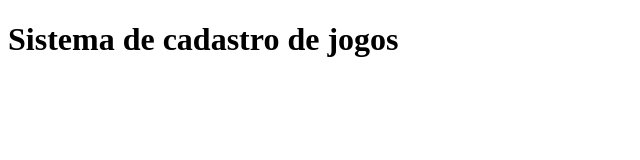
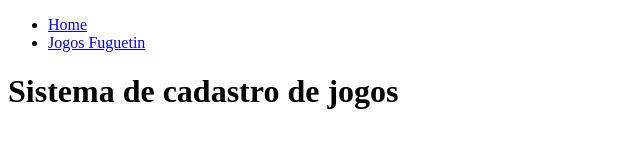
Before and after one commit to JuninBalaFina/Serjao-Foguetes, a plain HTML site: page index.html in a window 1280 px wide. Shown: the whole page, without its empty margins (0-640 px from the left). Drawn offline with Linux system fonts and the light colour scheme.

Commit message:
pasta ing criada

```diff
--- a/index.html
+++ b/index.html
@@ -6,6 +6,14 @@
     <title>Joguin fuguetin</title>
 </head>
 <body>
+<nav>
+    <ul>
+<li><a href="index.html">Home</a></li>
+<li><a href="JogosFuguetin.html">Jogos Fuguetin</a></li>
+    </ul>
+</nav>
+
+
     <h1>Sistema de cadastro de jogos</h1>
 </body>
 </html>
```
Also changed, not shown: JogosFuguetin.html (added, +11 -0 lines).
